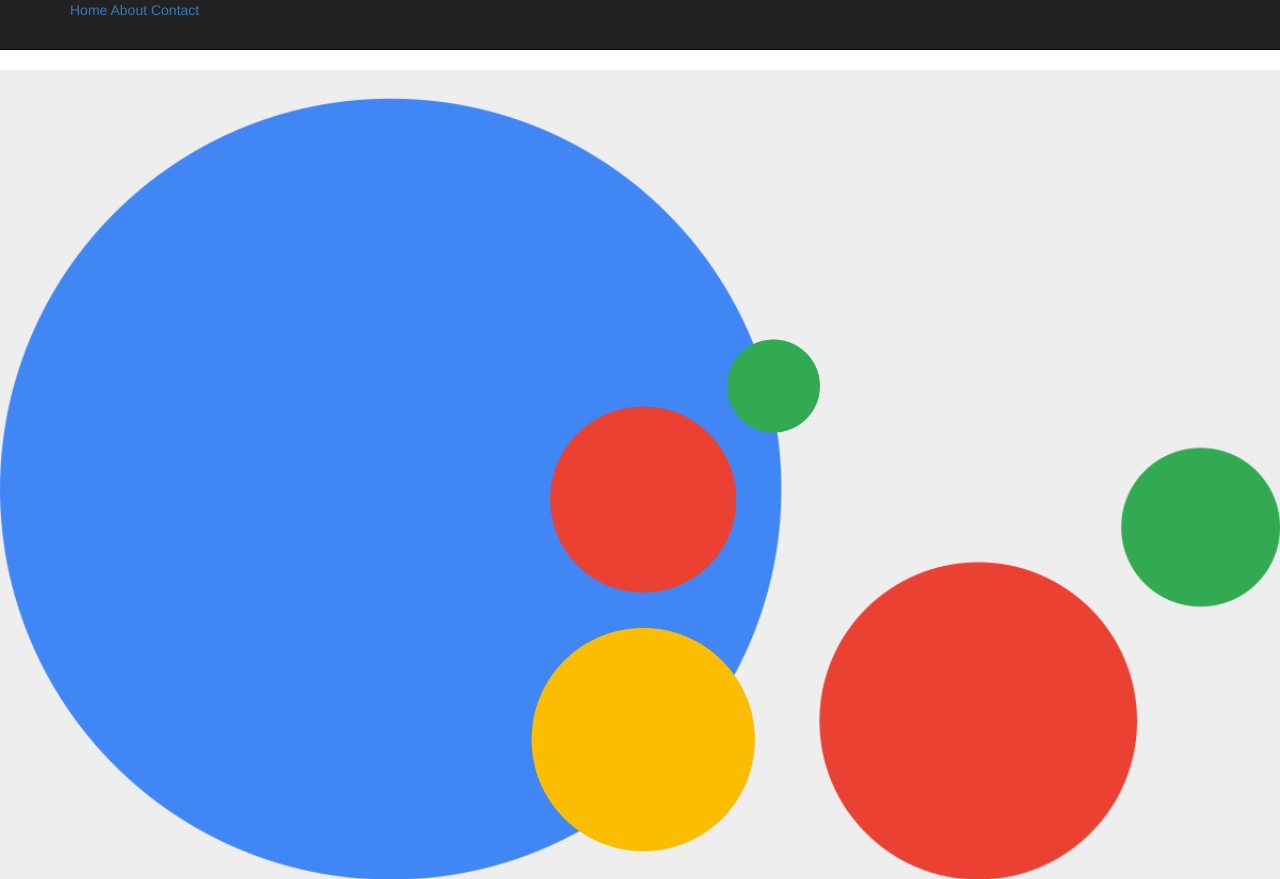
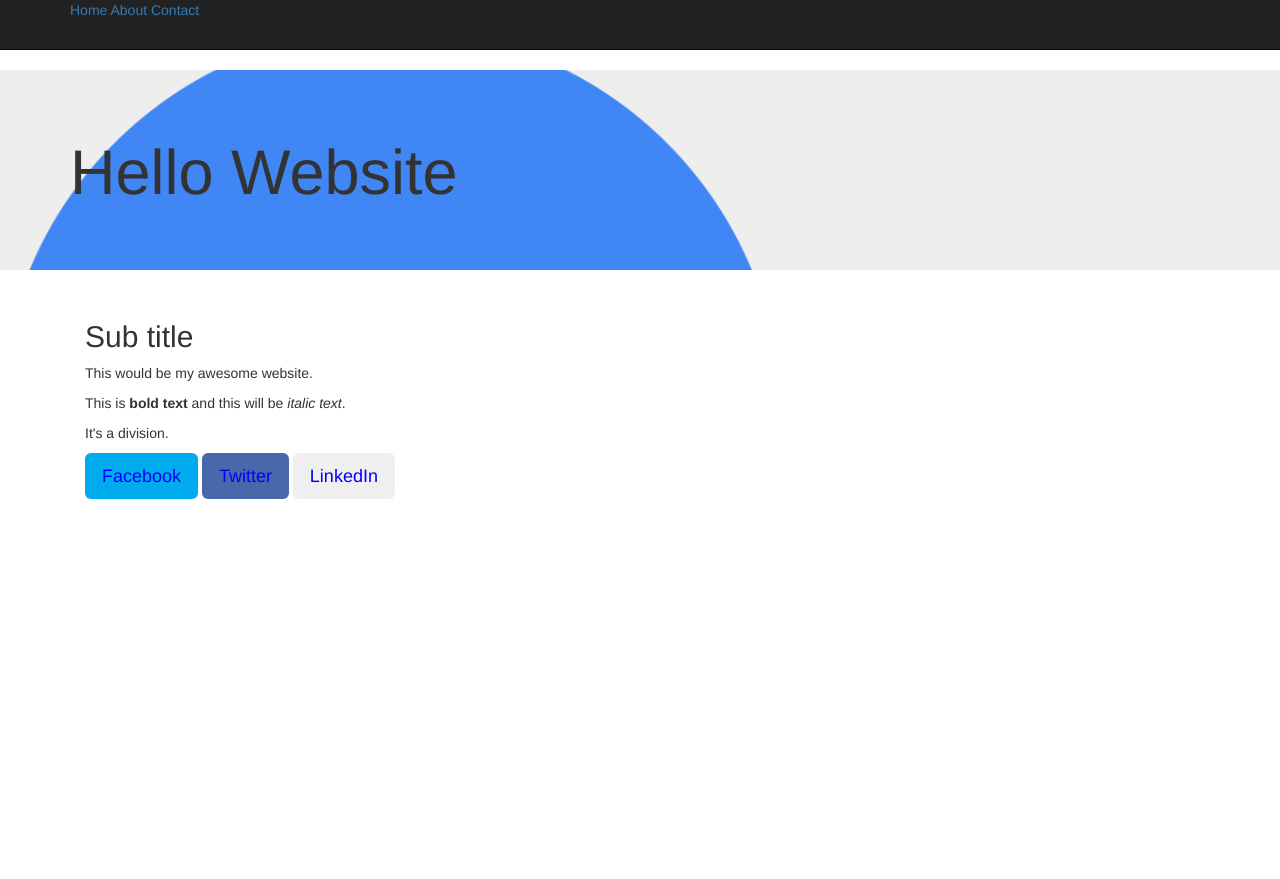
Before and after one commit to chrysapsa/HerDigitalVoice, a plain HTML site: page index.html in a window 1280 px wide. Shown: the top 879 px of the page. After the commit the page ends 800 px from the top, so only its background shows below. Drawn offline with Linux system fonts and the light colour scheme.

Commit message:
test image

```diff
--- a/index.html
+++ b/index.html
@@ -15,8 +15,8 @@
     <div class="row">
       <div class="col-sm-8">
         <!-- column content goes here -->
-        <img class="img-responsive"
-        src="images/google-assistant.jpg">
+      <!--  <img class="img-responsive"
+        src="images/google-assistant.jpg"> -->
         <h1> Hello Website</h1>
 <nav class="navbar navbar-inverse navbar-fixed-top">
   <div class="container">
```
